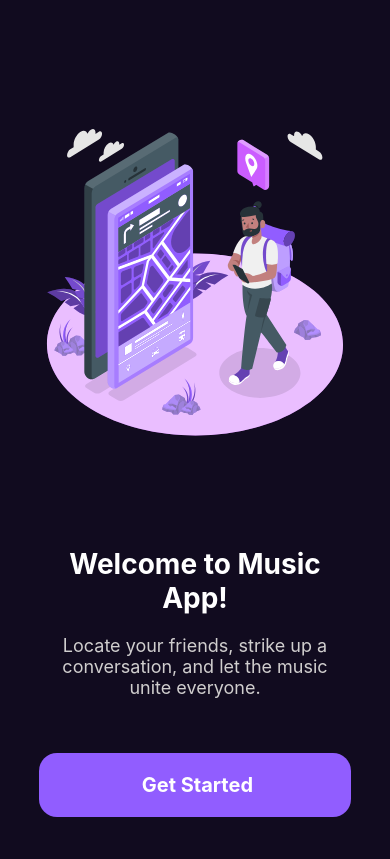
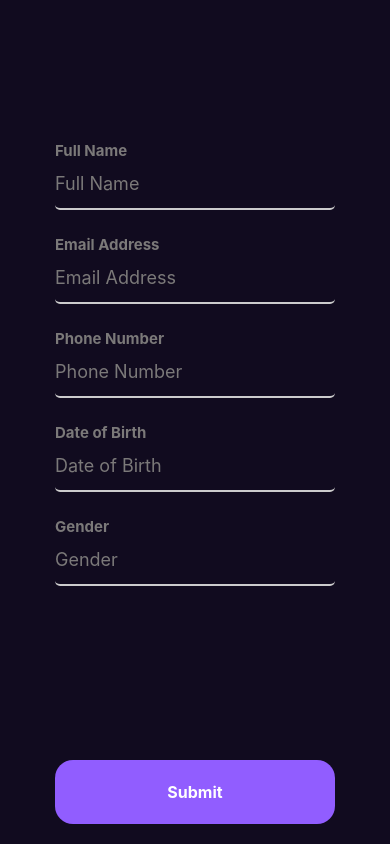
Before and after one commit to ish4n10/expomusicapp, a React Native app: screen /Signup in a window 390 px wide. Built offline with nearby package versions, Linux system fonts and the light colour scheme.

Commit message:
sign-up page added

```diff
--- a/App.tsx
+++ b/App.tsx
@@ -1,10 +1,10 @@
-import { StatusBar } from 'expo-status-bar';
-import { StyleSheet, Text, View } from 'react-native';
-import { createNativeStackNavigator } from '@react-navigation/native-stack';
-import { NavigationContainer,useNavigation } from '@react-navigation/native';
-import OnBoardingScreen from './components/OnBoarding';
-import OnBoardingScreen1 from './components/OnBoarding1';
-
+import { StatusBar } from "expo-status-bar";
+import { StyleSheet, Text, View } from "react-native";
+import { createNativeStackNavigator } from "@react-navigation/native-stack";
+import { NavigationContainer, useNavigation } from "@react-navigation/native";
+import OnBoardingScreen from "./components/OnBoarding";
+import OnBoardingScreen1 from "./components/OnBoarding1";
+import Signup from "./components/Signup";
 
 export default function App() {
   const Stack = createNativeStackNavigator();
@@ -26,6 +26,13 @@ export default function App() {
           }}
           component={OnBoardingScreen1}
         />
+        <Stack.Screen
+          name="Signup"
+          options={{
+            headerShown: false,
+          }}
+          component={Signup}
+        />
       </Stack.Navigator>
     </NavigationContainer>
   );
--- a/components/OnBoarding.tsx
+++ b/components/OnBoarding.tsx
@@ -1,9 +1,9 @@
-import { StyleSheet, Text, TouchableOpacity, View } from "react-native"
-import { NavigationContainer, useNavigation } from "@react-navigation/native"
+import { StyleSheet, Text, TouchableOpacity, View } from "react-native";
+import { NavigationContainer, useNavigation } from "@react-navigation/native";
 import Svg1 from "./svg/Svg1";
 
 export default function OnBoardingScreen() {
-  const Navigation = useNavigation()
+  const Navigation = useNavigation();
   return (
     <View style={styles.mainContainer}>
       <View style={styles.svgContainer}>
@@ -20,15 +20,16 @@ export default function OnBoardingScreen() {
           </View>
         </View>
         <View style={styles.buttonContainer}>
-          <TouchableOpacity onPress ={()=> Navigation.navigate("onBoarding1")}
-          style={[styles.button]}>
-
-            <Text style={styles.buttonText}> Get Started</Text>
+          <TouchableOpacity
+            onPress={() => (Navigation as any).navigate("onBoarding1")}
+            style={[styles.button]}
+          >
+            <Text style={styles.buttonText}> Get Started </Text>
           </TouchableOpacity>
         </View>
       </View>
     </View>
-  )
+  );
 }
 
 const styles = StyleSheet.create({
@@ -93,4 +94,4 @@ const styles = StyleSheet.create({
     fontSize: 20,
     fontWeight: "bold",
   },
-})
+});
--- a/components/OnBoarding1.tsx
+++ b/components/OnBoarding1.tsx
@@ -1,26 +1,25 @@
-import { StyleSheet, Text, TouchableOpacity, View } from 'react-native';
+import { StyleSheet, Text, TouchableOpacity, View } from "react-native";
 import { NavigationContainer, useNavigation } from "@react-navigation/native";
 // import Svg2 from './svg/Svg2';
 import Svg1 from "./svg/Svg1";
 
-export default function OnBoardingScreen1(){
+export default function OnBoardingScreen1() {
   const Navigation = useNavigation();
-    return(
-        <View style = {styles.mainContainer}>
-
-            <View style = {styles.svgContainer}>
-            <Svg1/>
+  return (
+    <View style={styles.mainContainer}>
+      <View style={styles.svgContainer}>
+        <Svg1 />
       </View>
-            <View style ={styles.Container}>
-            <View style = {styles.textContainer}>
-                <View style = {styles.textContainer1}>
-
+      <View style={styles.Container}>
+        <View style={styles.textContainer}>
+          <View style={styles.textContainer1}></View>
         </View>
-            </View>
-            <View style = {styles.buttonContainer}>
-                <TouchableOpacity style ={[styles.button]}>
-
-                <Text style ={styles.buttonText}> Get Started</Text>
+        <View style={styles.buttonContainer}>
+          <TouchableOpacity
+            onPress={() => (Navigation as any).navigate("Signup")}
+            style={[styles.button]}
+          >
+            <Text style={styles.buttonText}> Get Started </Text>
           </TouchableOpacity>
         </View>
       </View>
@@ -29,70 +28,65 @@ export default function OnBoardingScreen1(){
 }
 
 const styles = StyleSheet.create({
-    Text:{
-        color:"#000",
+  Text: {
+    color: "#000",
   },
-    mainContainer:{
-        backgroundColor:"#110B1F",
-        justifyContent:'center',
-        height:"100%",
+  mainContainer: {
+    backgroundColor: "#110B1F",
+    justifyContent: "center",
+    height: "100%",
   },
-    svgContainer:{
-        width:"100%",
-        height:"65%",
-        justifyContent:'center',
-        alignItems:'center',
+  svgContainer: {
+    width: "100%",
+    height: "65%",
+    justifyContent: "center",
+    alignItems: "center",
   },
-    Container:{
-
-            height:'35%',
-            justifyContent:'center',
+  Container: {
+    height: "35%",
+    justifyContent: "center",
   },
-    textContainer:{
-
-        height:'60%',
-        justifyContent:'center',
-        alignItems:'center',
-
+  textContainer: {
+    height: "60%",
+    justifyContent: "center",
+    alignItems: "center",
   },
-    textContainer1:{
-
-        height:'70%',
-        width:'80%',
-        justifyContent:'center',
-        alignItems:'center',
-
+  textContainer1: {
+    height: "70%",
+    width: "80%",
+    justifyContent: "center",
+    alignItems: "center",
   },
-    text1:{
-        textAlign:'center',
-        fontSize:28,
-        fontWeight:'bold',
-        color:'#fff',
+  text1: {
+    textAlign: "center",
+    fontSize: 28,
+    fontWeight: "bold",
+    color: "#fff",
   },
-    text2:{
-        textAlign:'center',
-        fontSize:18,
-        fontWeight:'condensed',
-        color:'#D0CECE',
-        marginTop:20,
+  text2: {
+    textAlign: "center",
+    fontSize: 18,
+    fontWeight: "condensed",
+    color: "#D0CECE",
+    marginTop: 20,
   },
-    buttonContainer:{
-        height:'50%',
-        backgroundColor:'#110B1F',
-        justifyContent:'center',
-        alignItems:'center',
+  buttonContainer: {
+    height: "50%",
+    backgroundColor: "#110B1F",
+    justifyContent: "center",
+    alignItems: "center",
   },
-    button:{
-        width:'80%',
-        backgroundColor:'#915DFF',
-        height:64,
-        borderRadius:18,
-        justifyContent:'center',
-        alignItems:'center',
+  button: {
+    width: "80%",
+    backgroundColor: "#915DFF",
+    height: 64,
+    borderRadius: 18,
+    justifyContent: "center",
+    alignItems: "center",
   },
-    buttonText:{
-        color:'#fff',
-        fontSize:20,
-        fontWeight:'bold',
+  buttonText: {
+    color: "#fff",
+    fontSize: 20,
+    fontWeight: "bold",
   },
 });
--- /dev/null
+++ b/components/Signup.tsx
@@ -0,0 +1,121 @@
+import {
+  StyleSheet,
+  Text,
+  TouchableOpacity,
+  View,
+  Image,
+  TextInput,
+} from "react-native";
+import { NavigationContainer, useNavigation } from "@react-navigation/native";
+import { FontAwesomeIcon } from "@fortawesome/react-native-fontawesome";
+
+function Signup() {
+  const Navigation = useNavigation();
+  return (
+    <View style={styles.container}>
+      <View style={styles.subContainer}>
+        <View style={styles.formInput}>
+          <Text style={styles.txt}>Full Name</Text>
+          <TextInput
+            style={styles.input}
+            placeholder="Full Name"
+            placeholderTextColor=" #7B7979"
+          />
+        </View>
+        <View style={styles.formInput}>
+          <Text style={styles.txt}>Email Address</Text>
+          <TextInput
+            style={styles.input}
+            placeholder="Email Address"
+            keyboardType="email-address"
+            placeholderTextColor=" #7B7979"
+          />
+        </View>
+        <View style={styles.formInput}>
+          <Text style={styles.txt}>Phone Number</Text>
+          <TextInput
+            style={styles.input}
+            placeholder="Phone Number"
+            placeholderTextColor=" #7B7979"
+          />
+        </View>
+        <View style={styles.formInput}>
+          <Text style={styles.txt}>Date of Birth</Text>
+          <TextInput
+            style={styles.input}
+            placeholder="Date of Birth"
+            placeholderTextColor=" #7B7979"
+          />
+        </View>
+
+        <View style={styles.formInput}>
+          <Text style={styles.txt}>Gender</Text>
+          <TextInput
+            style={styles.input}
+            placeholder="Gender"
+            placeholderTextColor=" #7B7979"
+          />
+        </View>
+      </View>
+      <TouchableOpacity style={styles.button}>
+        <Text style={styles.buttonText}>Submit</Text>
+      </TouchableOpacity>
+    </View>
+  );
+}
+
+const styles = StyleSheet.create({
+  container: {
+    flex: 1,
+    justifyContent: "space-between",
+    paddingHorizontal: 20,
+    alignItems: "center",
+    backgroundColor: "#110B1F",
+    paddingVertical: 20,
+  },
+  subContainer: {
+    width: "100%",
+    height: "auto",
+    gap: 20,
+    justifyContent: "center",
+    alignItems: "center",
+    top: "15%",
+  },
+
+  formInput: {
+    height: "auto",
+    width: "80%",
+  },
+  input: {
+    height: 50,
+    width: "100%",
+    borderColor: "#ccc",
+    color: "white",
+    borderRadius: 5,
+    marginBottom: 5,
+    borderBottomWidth: 2,
+    marginRight: 15,
+    fontSize: 18,
+  },
+  txt: {
+    color: "#7B7979",
+    fontSize: 15,
+    fontWeight: "bold",
+  },
+  button: {
+    width: "80%",
+    backgroundColor: "#915DFF",
+    height: 64,
+    marginTop: 120,
+    borderRadius: 18,
+    justifyContent: "center",
+    alignItems: "center",
+  },
+  buttonText: {
+    color: "#fff",
+    fontSize: 16,
+    fontWeight: "bold",
+  },
+});
+
+export default Signup;
--- a/package.json
+++ b/package.json
@@ -9,6 +9,9 @@
     "web": "expo start --web"
   },
   "dependencies": {
+    "@fortawesome/free-regular-svg-icons": "^6.5.2",
+    "@fortawesome/free-solid-svg-icons": "^6.5.2",
+    "@fortawesome/react-native-fontawesome": "^0.3.1",
     "@react-navigation/native": "^6.1.17",
     "@react-navigation/native-stack": "^6.9.26",
     "expo": "~51.0.8",
```
Also changed, not shown: assets/profileImg.png (added), 1 other file (tests, documents, lock files or other folders). Lines whose indentation alone changed are shown as unchanged.
